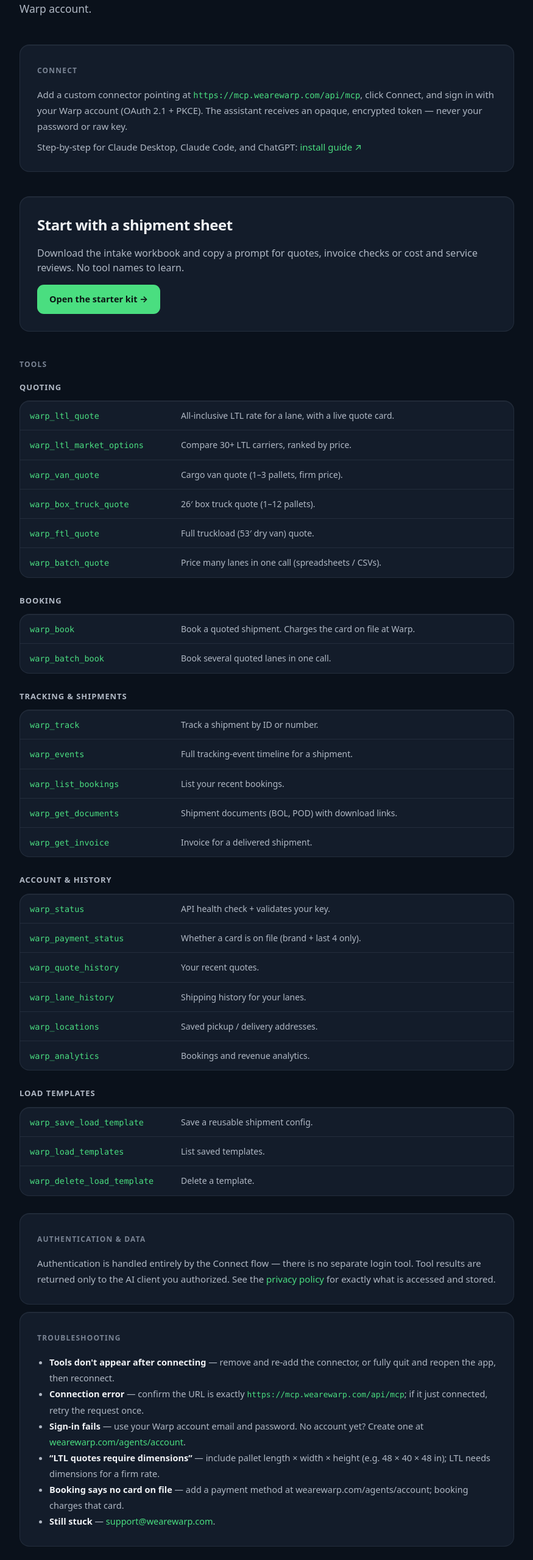
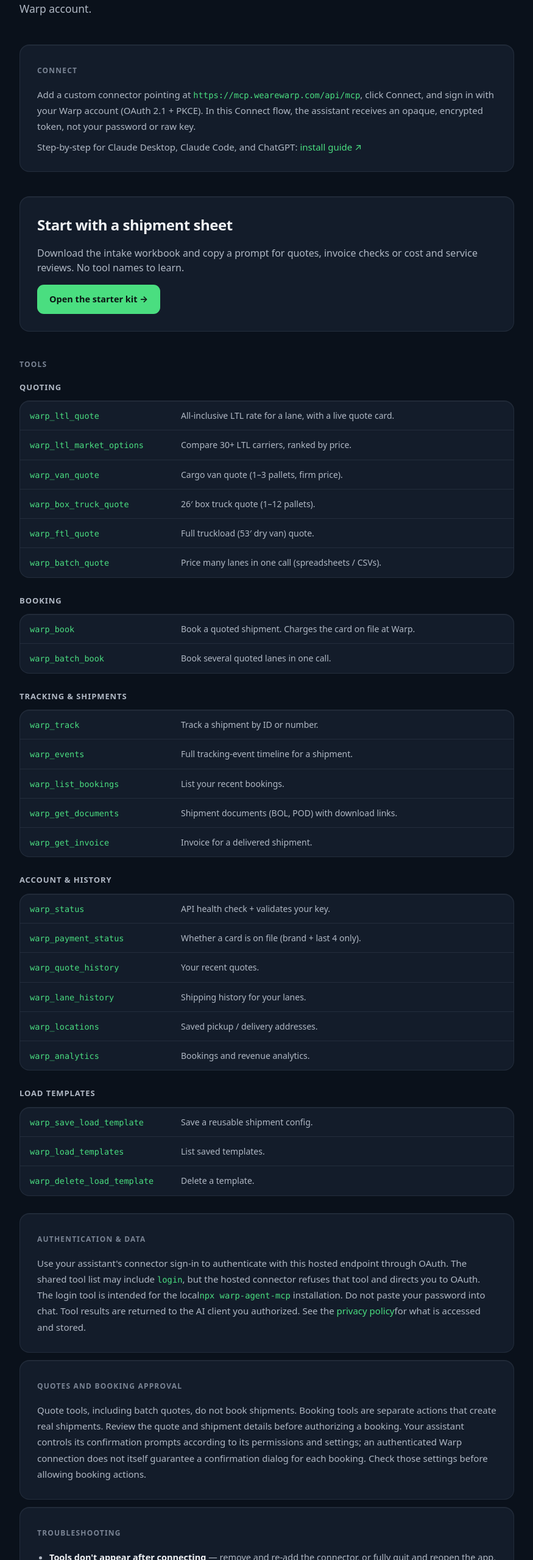
Before and after one commit to warpfreight/warp-mcp-remote, a Next.js app: page /docs in a window 1280 px wide. Shown: the part 241-2800 px from the top of the page at 61% size, without its empty margins (202-1077 px from the left). Built offline with nearby package versions, Linux system fonts and the light colour scheme; a web font is replaced by a local one.

Commit message:
docs: clarify hosted OAuth and booking confirmations (#6)

```diff
--- a/app/docs/page.tsx
+++ b/app/docs/page.tsx
@@ -68,8 +68,8 @@
         <span className="label">Connect</span>
         <p className="muted" style={{ lineHeight: 1.75, margin: "16px 0 10px", fontSize: 15 }}>
           Add a custom connector pointing at <code className="inline">{MCP_URL}</code>, click Connect, and sign in with
-          your Warp account (OAuth 2.1 + PKCE). The assistant receives an opaque, encrypted token — never your password
-          or raw key.
+          your Warp account (OAuth 2.1 + PKCE). In this Connect flow, the assistant receives an opaque, encrypted token,
+          not your password or raw key.
         </p>
         <p className="muted" style={{ margin: 0, fontSize: 15 }}>
           Step-by-step for Claude Desktop, Claude Code, and ChatGPT:{" "}
@@ -105,9 +105,23 @@
       <section className="card" style={{ padding: 28, marginTop: 12 }}>
         <span className="label">Authentication &amp; data</span>
         <p className="muted" style={{ lineHeight: 1.75, margin: "16px 0 0", fontSize: 15 }}>
-          Authentication is handled entirely by the Connect flow — there is no separate login tool. Tool results are
-          returned only to the AI client you authorized. See the <a className="link" href="/privacy">privacy policy</a> for
-          exactly what is accessed and stored.
+          Use your assistant's connector sign-in to authenticate with this hosted endpoint through OAuth.
+          The shared tool list may include <code className="inline">login</code>, but the hosted connector
+          refuses that tool and directs you to OAuth. The login tool is intended for the local
+          <code className="inline">npx warp-agent-mcp</code> installation. Do not paste your password into chat.
+          Tool results are returned to the AI client you authorized. See the <a className="link" href="/privacy">privacy policy</a>
+          for what is accessed and stored.
+        </p>
+      </section>
+
+      <section className="card" style={{ padding: 28, marginTop: 12 }}>
+        <span className="label">Quotes and booking approval</span>
+        <p className="muted" style={{ lineHeight: 1.75, margin: "16px 0 0", fontSize: 15 }}>
+          Quote tools, including batch quotes, do not book shipments. Booking tools are separate actions that
+          create real shipments. Review the quote and shipment details before authorizing a booking.
+          Your assistant controls its confirmation prompts according to its permissions and settings;
+          an authenticated Warp connection does not itself guarantee a confirmation dialog for each booking.
+          Check those settings before allowing booking actions.
         </p>
       </section>
 
```
